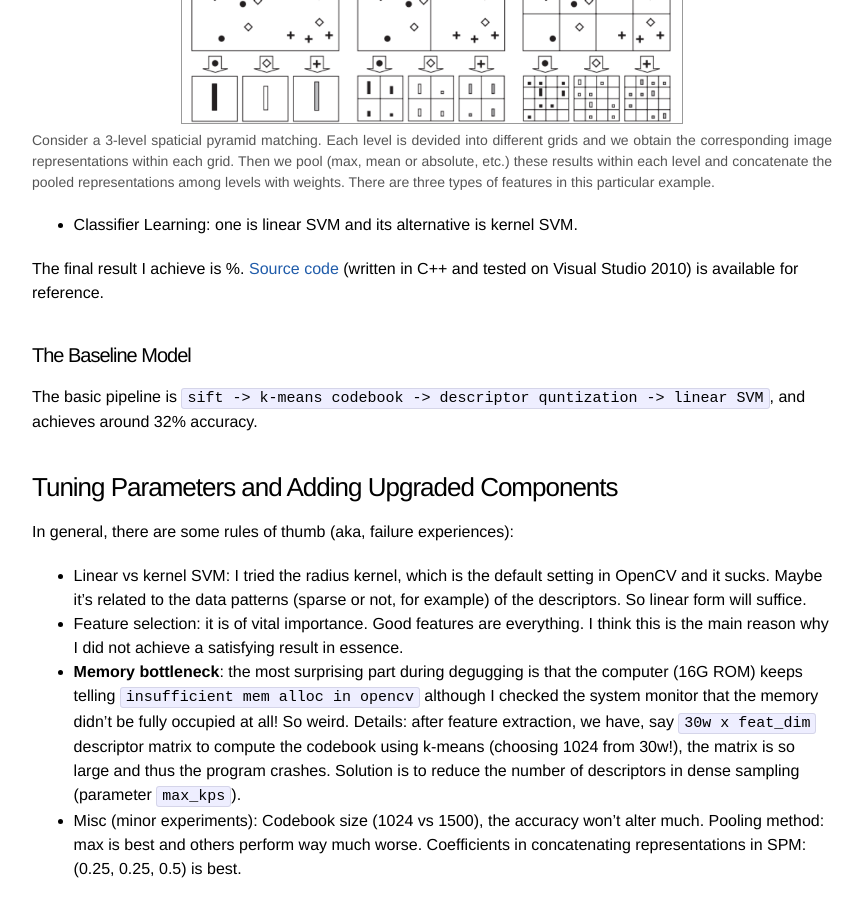
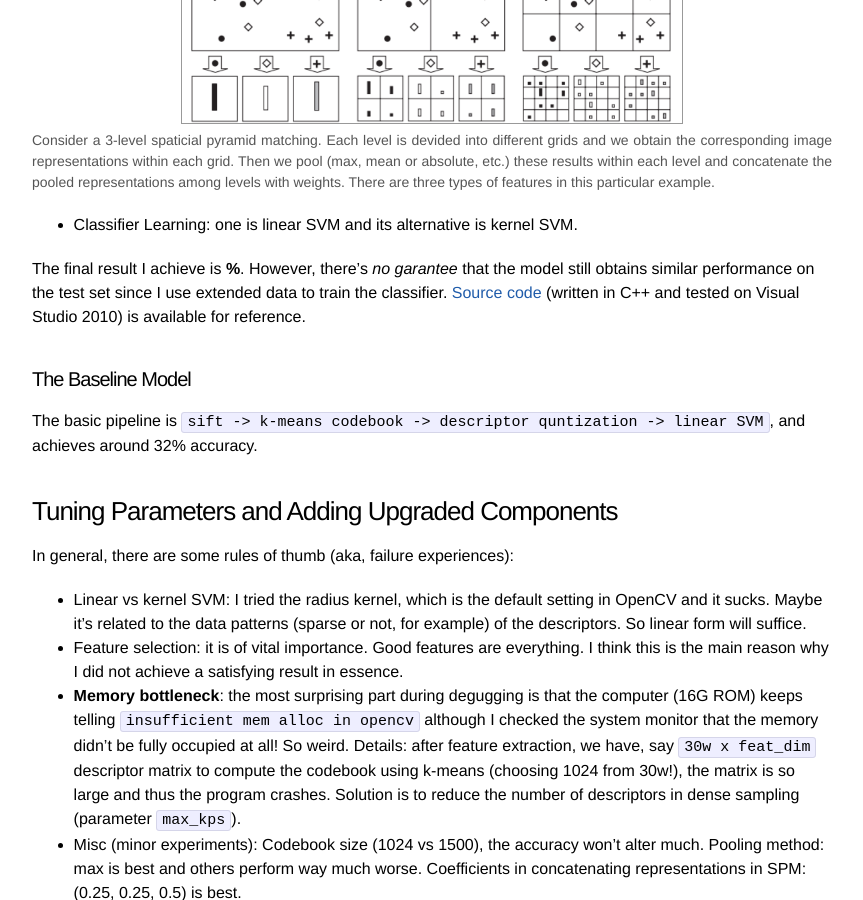
Before and after one commit to hli2020/hli2020.github.io, a Jekyll site: the page built from _posts/2016-03-30-cls.md, in a window 1280 px wide and 900 px high, scrolled down 689 px. Shown: the whole window, without its empty margins (208-1071 px from the left). Built offline with Jekyll 4.4.1, drawn with Linux system fonts in a browser that asks for light colours.

Commit message:
tiny update

```diff
--- a/_posts/2016-03-30-cls.md
+++ b/_posts/2016-03-30-cls.md
@@ -26,7 +26,7 @@ Only local feature description does not have the spatial order of local descript
 - Classifier Learning: one is linear SVM and its alternative is kernel SVM.
 
 
-The final result I achieve is %. [Source code]() (written in C++ and tested on Visual Studio 2010) is available for reference.
+The final result I achieve is __%__. However, there's _no garantee_ that the model still obtains similar performance on the test set since I use extended data to train the classifier. [Source code]() (written in C++ and tested on Visual Studio 2010) is available for reference.
 
 #### The Baseline Model
 
@@ -200,7 +200,7 @@ The above scheme cannot be implemented with larger training data due to the memo
     <th class="tg-804w">im_num_per_cls</th>
   </tr>
   <tr>
-    <td class="tg-baqh"></td>
+    <td class="tg-baqh"><b>(final)</b></td>
     <td class="tg-804w"></td>
     <td class="tg-804w"></td>
     <td class="tg-804w"></td>
```
